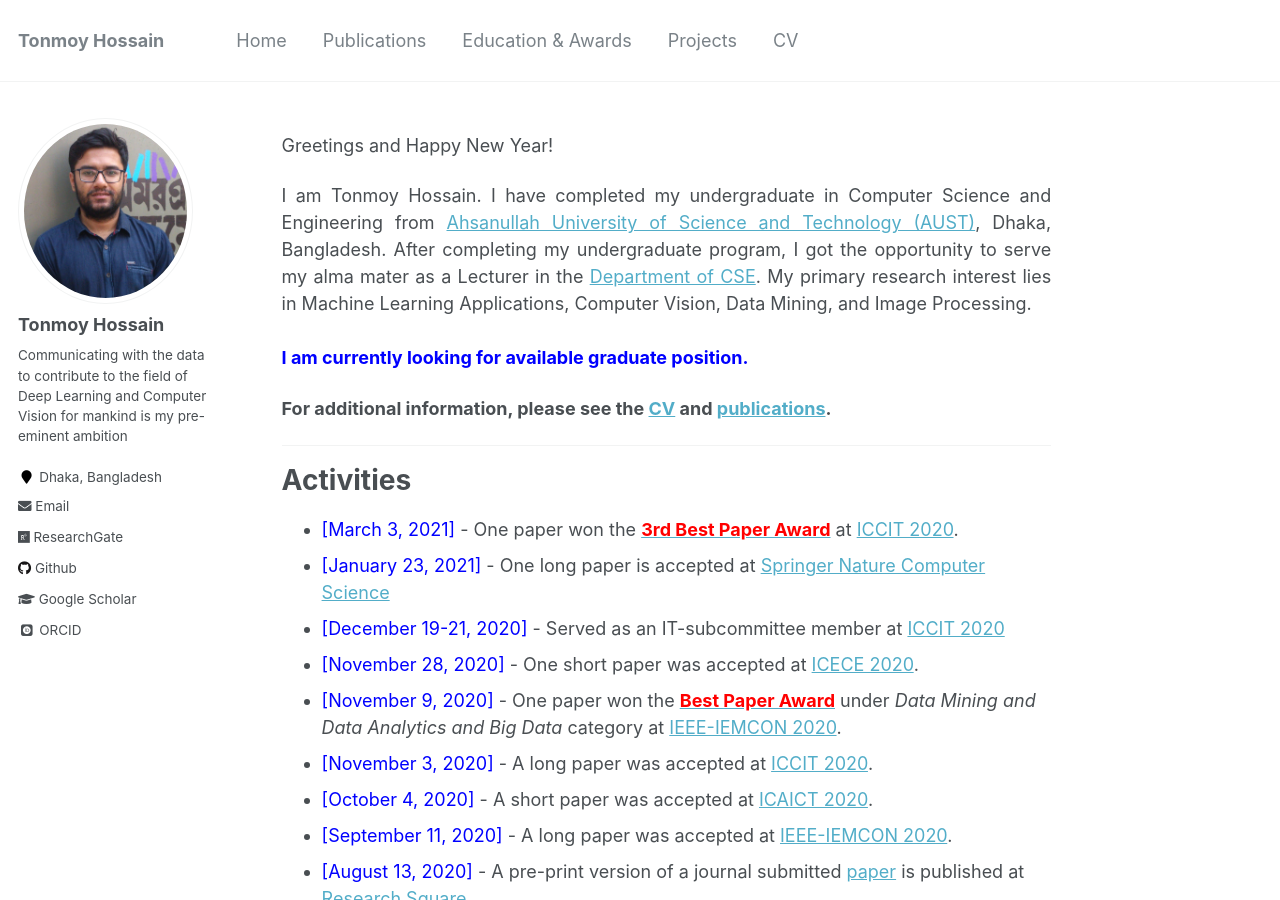
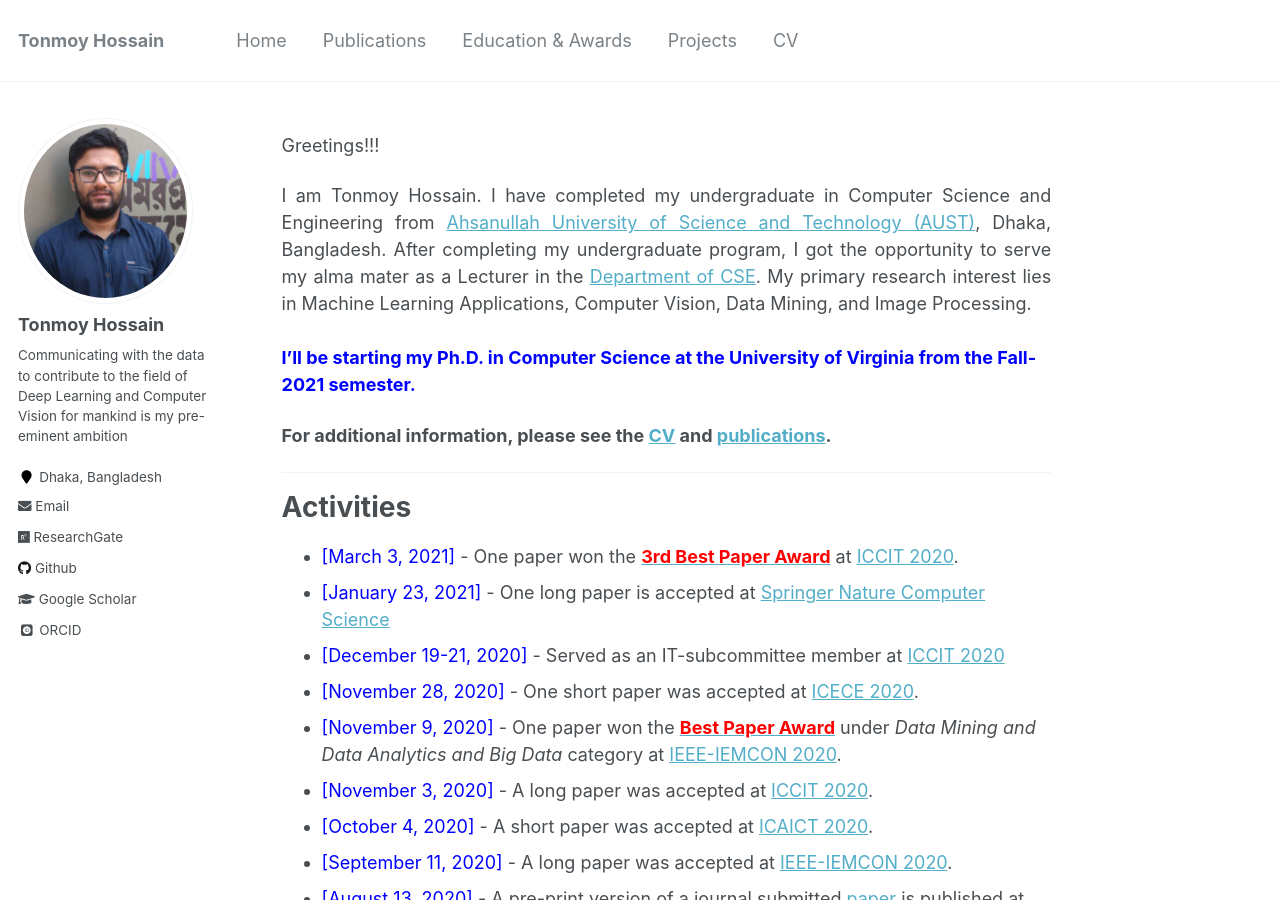
Before and after one commit to shaeekh/shaeekh.github.io, a Jekyll site: the page built from _pages/about.md, in a window 1280 px wide and 900 px high. Built offline with Jekyll 4.4.1, drawn with Linux system fonts in a browser that asks for light colours; some web fonts are replaced.

Commit message:
Update about.md

```diff
--- a/_pages/about.md
+++ b/_pages/about.md
@@ -8,13 +8,13 @@ redirect_from:
   - /about.html
 ---
 
-Greetings and Happy New Year!
+Greetings!!!
 
 <div style="text-align: justify">
 
 I am Tonmoy Hossain. I have completed my undergraduate in Computer Science and Engineering from <a href="http://aust.edu/">Ahsanullah University of Science and Technology (AUST)</a>, Dhaka, Bangladesh. After completing my undergraduate program, I got the opportunity to serve my alma mater as a Lecturer in the <a href="http://aust.edu/cse/index.htm">Department of CSE</a>. My primary research interest lies in Machine Learning Applications, Computer Vision, Data Mining, and Image Processing.<br /><br /></div>
 
-<span style="color:Blue"><b>I am currently looking for available graduate position.</b>   </span><br />
+<span style="color:Blue"><b>I'll be starting my Ph.D. in Computer Science at the University of Virginia from the Fall-2021 semester.</b>   </span><br />
 
 
 **For additional information, please see the [CV](https://tonmoy-hossain.github.io/cv/) and [publications](https://tonmoy-hossain.github.io/publications/).**
```
